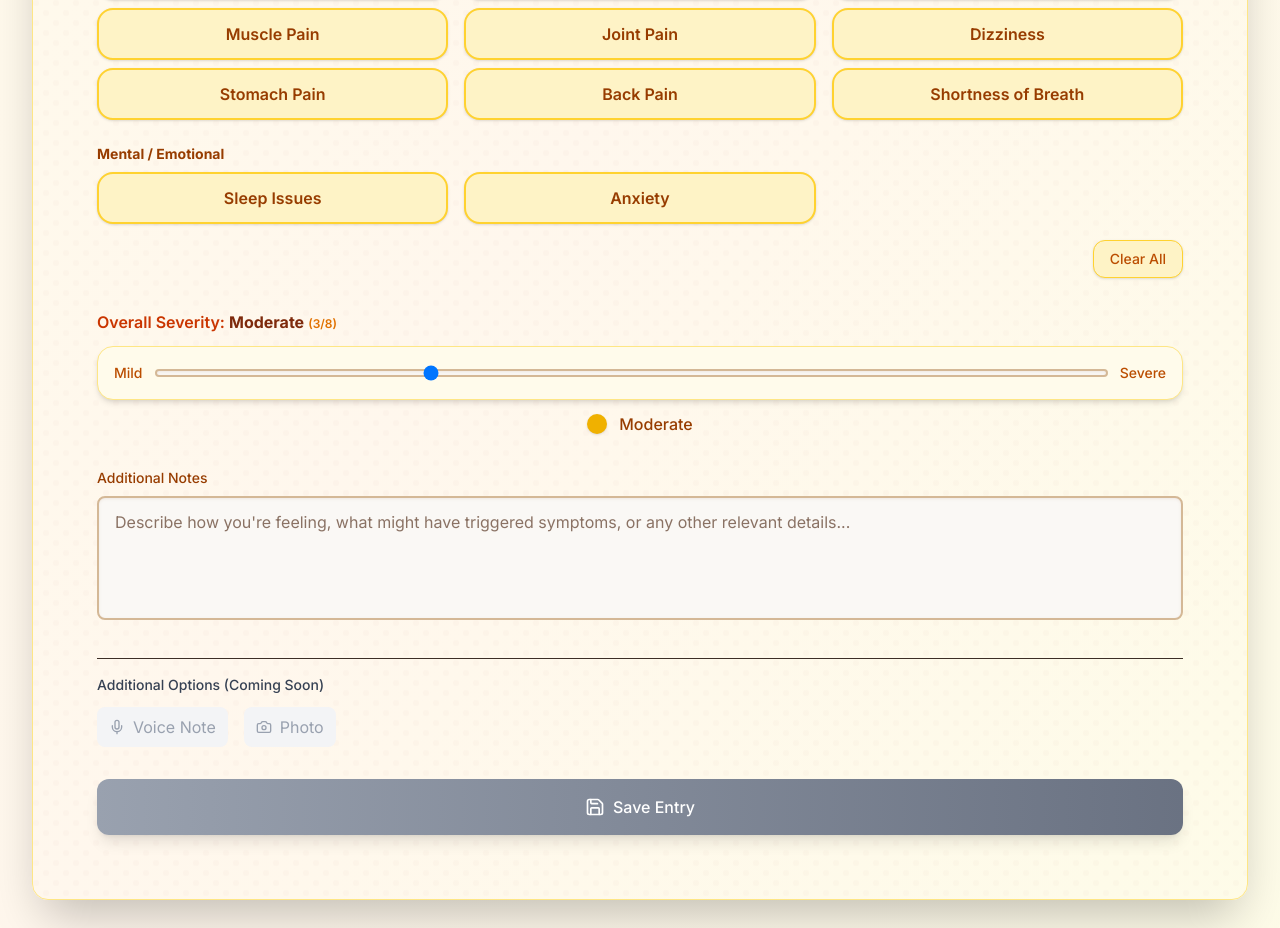
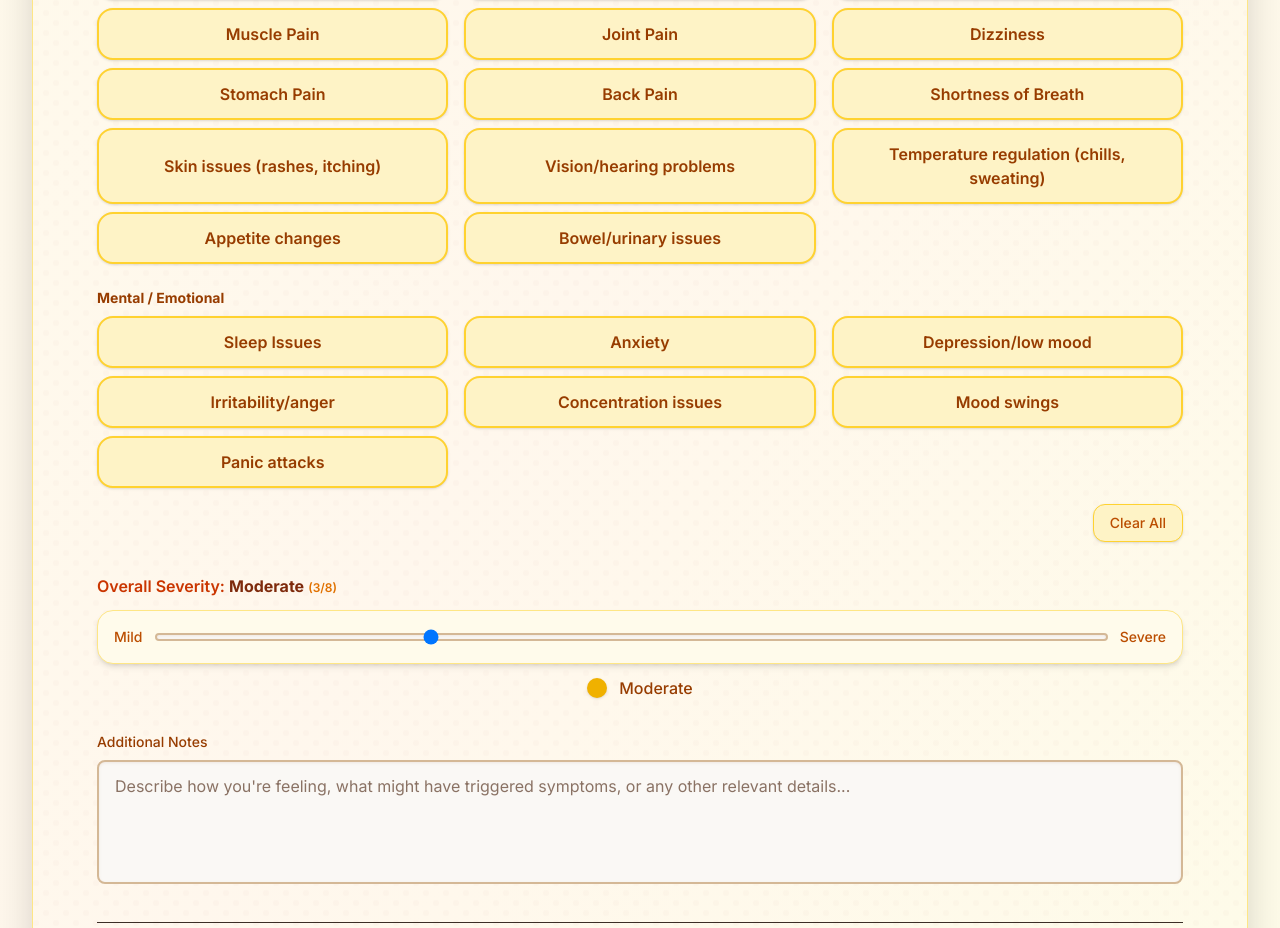
Before and after one commit to kyisaiah47/ai-symptom-journal, a Next.js app: page / in a window 1280 px wide. Shown: the part 880-1808 px from the top of the page. Built offline with nearby package versions, Linux system fonts and the light colour scheme; no server answers; the database is empty.

Commit message:
style: Update HealthTimeline modal background color for improved visibility and adjust symptom lists in SymptomEntryForm for completeness

```diff
--- a/src/components/HealthTimeline.tsx
+++ b/src/components/HealthTimeline.tsx
@@ -213,7 +213,7 @@ export default function HealthTimeline({ entries }: Props) {
 
 			{/* Entry Detail Modal */}
 			{selectedEntry && (
-				<div className="fixed inset-0 bg-black bg-opacity-50 flex items-center justify-center z-50 p-4">
+				<div className="fixed inset-0 bg-white bg-opacity-10 flex items-center justify-center z-50 p-4">
 					<div className="bg-amber-50 rounded-2xl max-w-2xl w-full max-h-[80vh] overflow-y-auto shadow-xl">
 						<div className="p-8">
 							<div className="flex justify-between items-start mb-6">
--- a/src/components/SymptomEntryForm.tsx
+++ b/src/components/SymptomEntryForm.tsx
@@ -21,8 +21,21 @@ const physicalSymptoms = [
 	"Stomach Pain",
 	"Back Pain",
 	"Shortness of Breath",
+	"Skin issues (rashes, itching)",
+	"Vision/hearing problems",
+	"Temperature regulation (chills, sweating)",
+	"Appetite changes",
+	"Bowel/urinary issues",
 ];
-const mentalSymptoms = ["Sleep Issues", "Anxiety"];
+const mentalSymptoms = [
+	"Sleep Issues",
+	"Anxiety",
+	"Depression/low mood",
+	"Irritability/anger",
+	"Concentration issues",
+	"Mood swings",
+	"Panic attacks",
+];
 
 export default function SymptomEntryForm({ onEntryAdded }: Props) {
 	const [selectedSymptoms, setSelectedSymptoms] = useState<string[]>([]);
```
